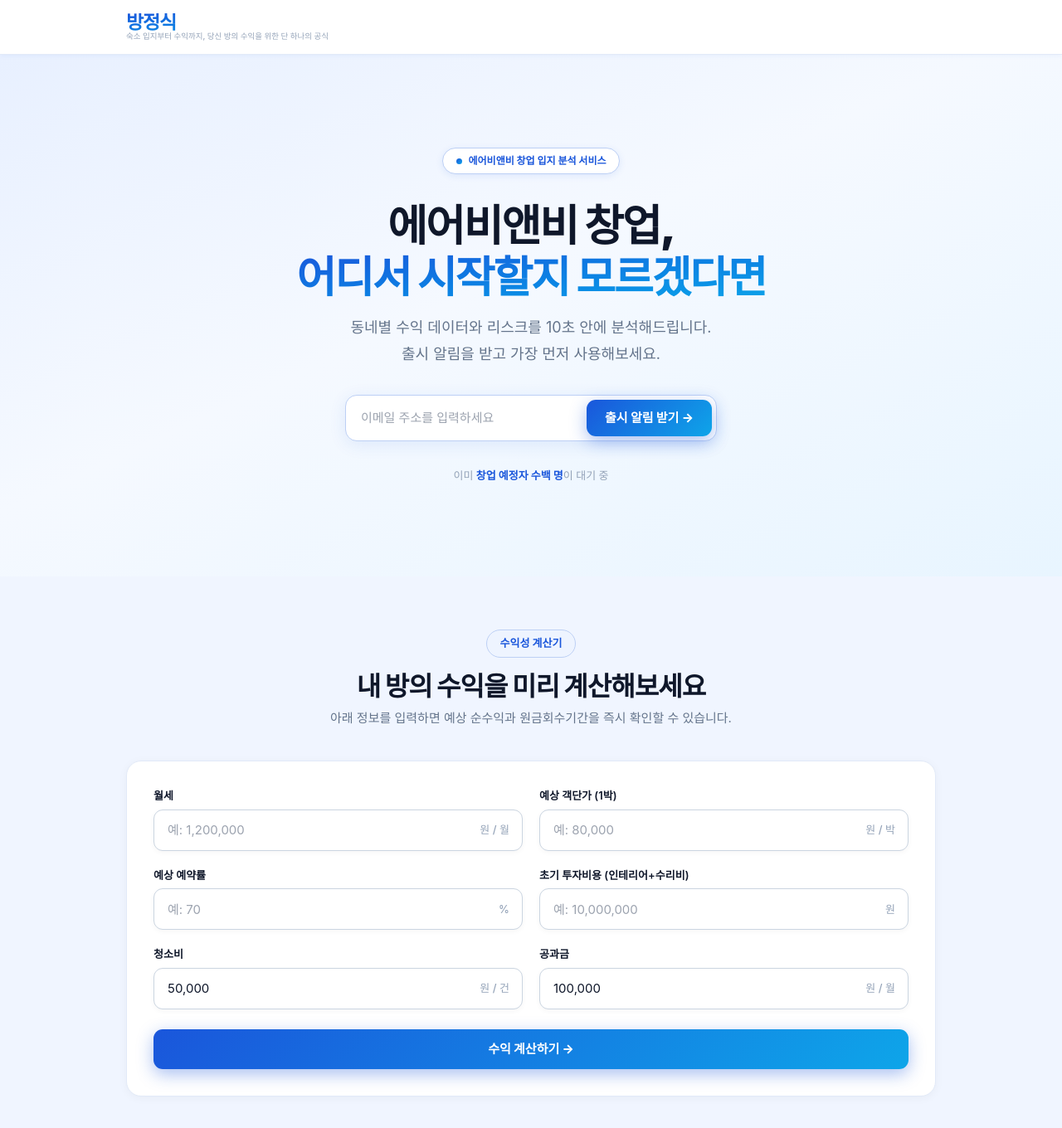
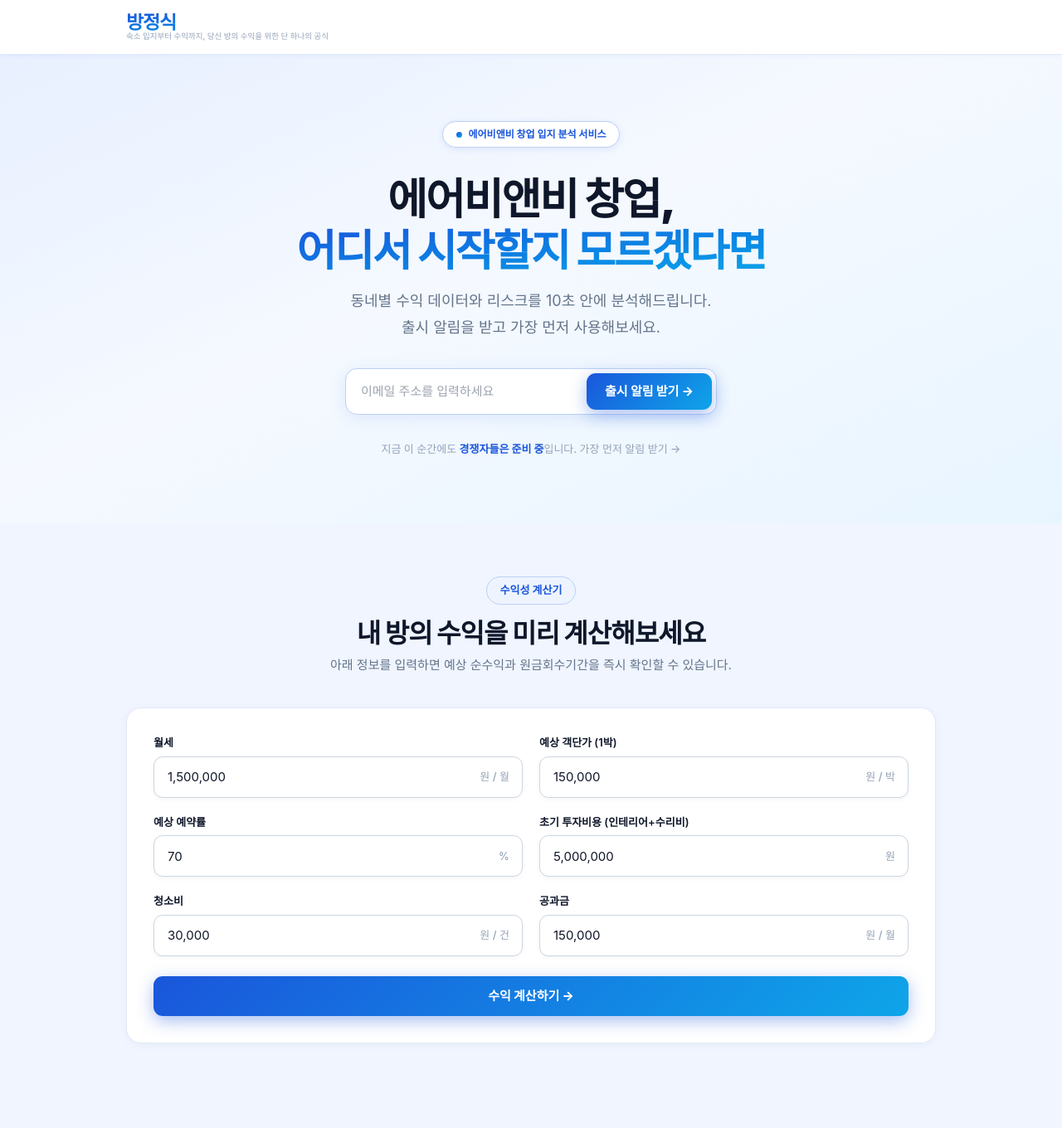
Before and after one commit to seojeongbin/bangjeongsik, a Next.js app: page / in a window 1280 px wide. Shown: the top 1360 px of the page at 83% size. After the commit the page ends 1322 px from the top, so only its background shows below. Built offline with nearby package versions, Linux system fonts and the light colour scheme; a web font is replaced by a local one.

Commit message:
fix: 히어로 공백 축소, 소셜프루프 문구 수정, 인풋 스타일 통일, OG 메타태그 수정

```diff
--- a/src/app/layout.tsx
+++ b/src/app/layout.tsx
@@ -4,7 +4,13 @@
 
 export const metadata: Metadata = {
   title: `${APP_CONFIG.name} — ${APP_CONFIG.tagline}`,
-  description: "에어비앤비 숙박업 창업을 위한 10초 입지 스코어링 & 리스크 탐지기",
+  description: "에어비앤비 창업 분석 서비스",
+  openGraph: {
+    description: "에어비앤비 창업 분석 서비스",
+  },
+  twitter: {
+    description: "에어비앤비 창업 분석 서비스",
+  },
 }
 
 export default function RootLayout({
--- a/src/components/layout/HeroSection.tsx
+++ b/src/components/layout/HeroSection.tsx
@@ -33,7 +33,7 @@
   return (
     <section
       id="waitlist"
-      className="w-full py-20 sm:py-28"
+      className="w-full py-14 sm:py-20"
       style={{
         background: "linear-gradient(155deg, #E8F0FF 0%, #F5F9FF 45%, #E8F5FF 100%)",
       }}
@@ -151,8 +151,8 @@
 
         {/* 소셜 프루프 */}
         <p className="text-[#94A3B8] font-medium" style={{ fontSize: "13px" }}>
-          이미{" "}
-          <span className="text-[#1a56db] font-bold">창업 예정자 수백 명</span>이 대기 중
+          지금 이 순간에도{" "}
+          <span className="text-[#1a56db] font-bold">경쟁자들은 준비 중</span>입니다. 가장 먼저 알림 받기 →
         </p>
       </div>
     </section>
--- a/src/components/simulator/SimulatorSection.tsx
+++ b/src/components/simulator/SimulatorSection.tsx
@@ -24,12 +24,12 @@
 
 export default function SimulatorSection() {
   const [form, setForm] = useState<FormValues>({
-    monthlyRent: "",
-    nightlyRate: "",
-    occupancyRate: "",
-    initialInvestment: "",
-    cleaningCostPerBooking: "50000",
-    utilityCostPerMonth: "100000",
+    monthlyRent: "1500000",
+    nightlyRate: "150000",
+    occupancyRate: "70",
+    initialInvestment: "5000000",
+    cleaningCostPerBooking: "30000",
+    utilityCostPerMonth: "150000",
   })
   const [result, setResult] = useState<CalcResult | null>(null)
 
@@ -124,14 +124,14 @@
             />
             <InputField
               label="청소비"
-              placeholder="예: 50,000"
+              placeholder="예: 30,000"
               suffix="원 / 건"
               value={toDisplay(form.cleaningCostPerBooking)}
               onChange={(v) => handleChange("cleaningCostPerBooking", v)}
             />
             <InputField
               label="공과금"
-              placeholder="예: 100,000"
+              placeholder="예: 150,000"
               suffix="원 / 월"
               value={toDisplay(form.utilityCostPerMonth)}
               onChange={(v) => handleChange("utilityCostPerMonth", v)}
@@ -229,7 +229,7 @@
           value={value}
           onChange={(e) => onChange(e.target.value)}
           placeholder={placeholder}
-          className="w-full h-[50px] px-4 pr-14 text-[15px] bg-white border-[1.5px] border-[#CBD5E1] rounded-[11px] placeholder:text-[#9CA3AF] focus:outline-none focus:border-[#1a56db] transition-all"
+          className="w-full h-[50px] px-4 pr-14 text-[15px] text-[#0F172A] bg-white border-[1.5px] border-[#CBD5E1] rounded-[11px] placeholder:text-[#9CA3AF] focus:outline-none focus:border-[#1a56db] transition-all"
           style={{ boxShadow: "0 2px 6px rgba(0,0,0,0.04)" }}
           onFocus={(e) => {
             e.target.style.boxShadow =
```
